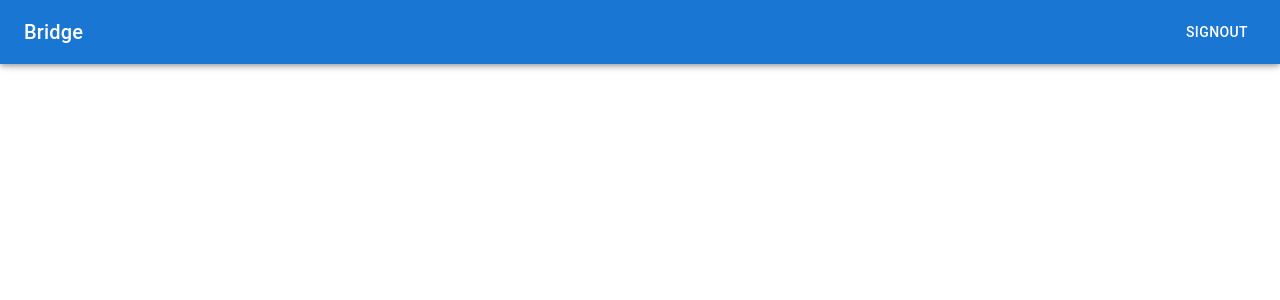
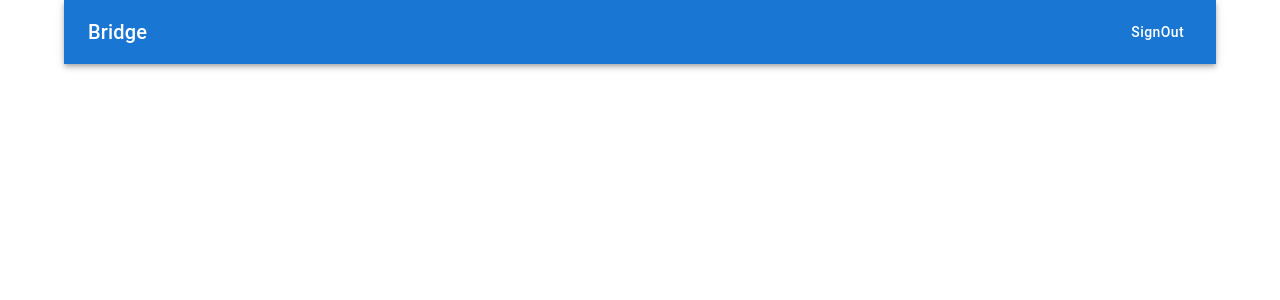
Before and after one commit to SilCorp/Bridge-test-task, a React (Create React App) app: page /login in a window 1280 px wide. Both pictures are taken after a click on the button "Login". Shown: the top 300 px of the page. Built offline with nearby package versions, Linux system fonts and the light colour scheme.

Commit message:
refactor: set app bar position

```diff
--- a/src/layouts/AppHeader.jsx
+++ b/src/layouts/AppHeader.jsx
@@ -12,12 +12,17 @@ function AppHeader() {
   };
 
   return (
-    <AppBar>
+    <AppBar position="relative">
       <Toolbar>
         <Typography variant="h6" component="div" sx={{ flexGrow: 1 }}>
           Bridge
         </Typography>
-        <Button onClick={onLogOut} color="inherit">
+        <Button
+          onClick={onLogOut}
+          color="inherit"
+          variant="text"
+          sx={{ textTransform: 'none' }}
+        >
           SignOut
         </Button>
       </Toolbar>
```
